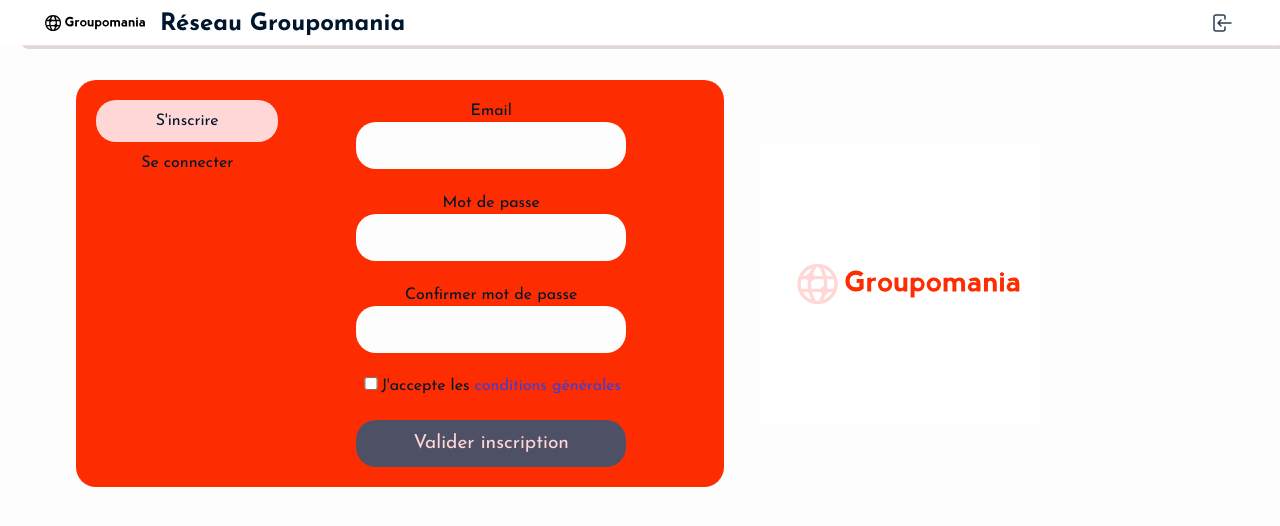
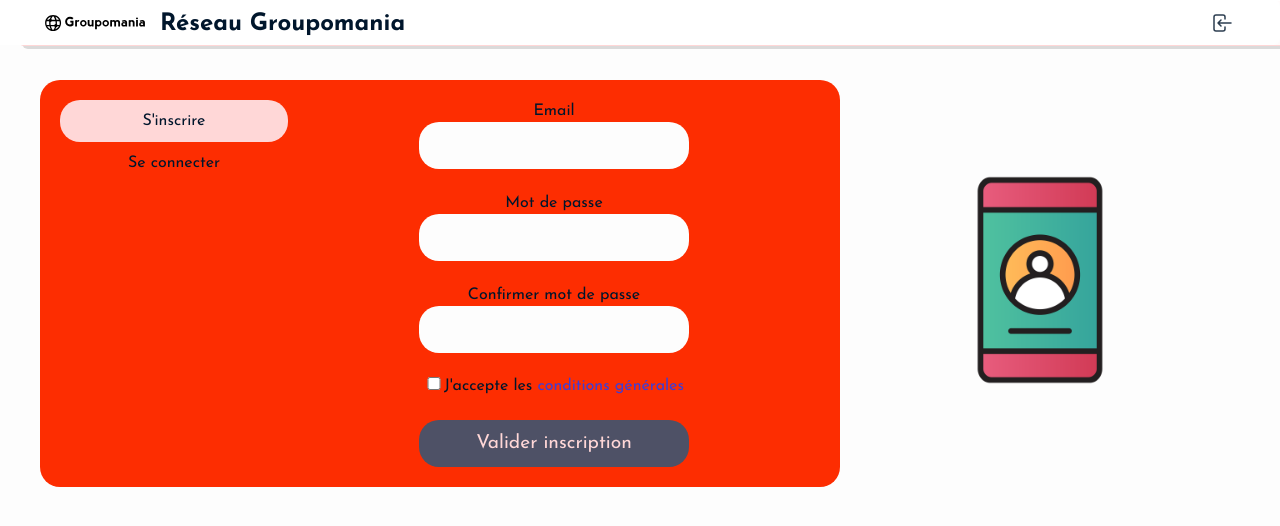
Before and after one commit to M0rgan52/P7_creez_un_reseau_social_dentreprise, a React (Create React App) app in the folder frontend/client/: page /profil in a window 1280 px wide. Shown: the top 526 px of the page. Built offline with nearby package versions, Linux system fonts and the light colour scheme; no server answers.

Commit message:
commit -m "Correction upload image profil & modif style"

```diff
--- a/frontend/client/src/actions/user.actions.js
+++ b/frontend/client/src/actions/user.actions.js
@@ -28,6 +28,7 @@
                     .then((res) => {
                         dispatch({ type: UPLOAD_PICTURE, payload: res.data.picture });
                     })
+                    .catch((err) => console.log(err));
             })
             .catch((err) => console.log(err));
     };
--- a/frontend/client/src/components/profil/UpdateProfil.js
+++ b/frontend/client/src/components/profil/UpdateProfil.js
@@ -2,7 +2,6 @@
 import { useSelector, useDispatch } from 'react-redux';
 import { updatePrenom, updateNom, updateFonction } from "../../actions/user.actions";
 import LeftNav from "../leftNav";
-// import userReducer from './../../reducers/user.reducer';
 import UploadImg from './UploadImg';
 import { dateParser } from './../Utils';
 
--- a/frontend/client/src/components/profil/UploadImg.js
+++ b/frontend/client/src/components/profil/UploadImg.js
@@ -10,9 +10,8 @@
     const handlePicture = (e) => {
         e.preventDefault();
         const data = new FormData();
-        data.append("name", userData.email);
         data.append("userId", userData._id);
-        data.append("file", file);
+        data.append("picture", file);
 
         dispatch(uploadPicture(data, userData._id));
     };
@@ -20,7 +19,7 @@
     return (
         <form action="" onSubmit={handlePicture} className="upload-pic">
             <label htmlFor="file">Modifier l'image</label>
-            <input type="file" id="file" name="file" accept=".jpg, .jpeg, .png" onChange={(e) => setFile(e.target.files[0])} />
+            <input type="file" id="file" name="picture" accept=".jpg, .jpeg, .png" onChange={(e) => setFile(e.target.files[0])} />
             <br />
             <input type="submit" value="Envoyer" />
         </form>
--- a/frontend/client/src/pages/Profil.js
+++ b/frontend/client/src/pages/Profil.js
@@ -14,7 +14,7 @@
                 <div className="log-container">
                     <Log signin={false} signup={true} />
                     <div className="img-container">
-                        <img src="./img/logos/icon-left-font.svg" alt="Logo Groupomania" />
+                        <img src="./img/icons/login-pic.png" alt="Logo Groupomania" />
                     </div>
                 </div>
             )}
--- a/frontend/client/src/styles/_settings.scss
+++ b/frontend/client/src/styles/_settings.scss
@@ -91,7 +91,7 @@
   color: $color-3;
 }
 .error {
-  color: red;
+  color: white;
   font-weight: bold;
 }
 .success {
--- a/frontend/client/src/styles/pages/_profil.scss
+++ b/frontend/client/src/styles/pages/_profil.scss
@@ -8,8 +8,8 @@
 
   .log-container {
     margin: 0 auto;
-    display: grid;
-    grid-template-columns: 60% 40%;
+    display: flex;
+    flex-direction: row;
 
     @media screen and (max-width: 885px) {
       grid-template-columns: 1fr;
@@ -103,12 +103,13 @@
     margin: 10px 0 6px;
   }
   .img-container {
-    display: grid;
-    align-items: center;
+    display: flex;
+    justify-content: center;
     height: 100%;
 
     img {
-      height: 280px;
+
+      height: 400px;
 
       @media screen and (max-width: 1050px) {
         height: 220px;
```
Also changed, not shown: frontend/client/public/img/icons/login-pic.png (added), 1 other file (tests, documents, lock files or other folders).
